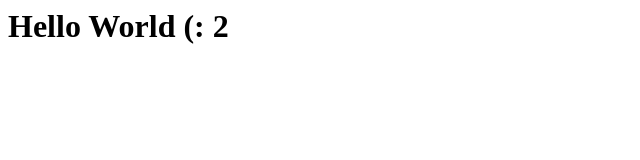
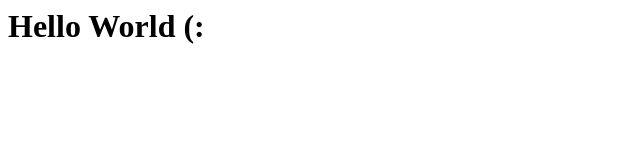
Before and after one commit to YoraYasser/web_project, a plain HTML site: page index.html in a window 1280 px wide. Shown: the full height of the page, 0-640 px from the left. Drawn offline with Linux system fonts and the light colour scheme.

Commit message:
Revert "third commit"
This reverts commit f94d01c27474f2cb5e22ceb0885cf0c65484a39c.

```diff
--- a/index.html
+++ b/index.html
@@ -1 +1 @@
-<h1>Hello World (: 2 </h1>
+<h1>Hello World (: </h1>
```
